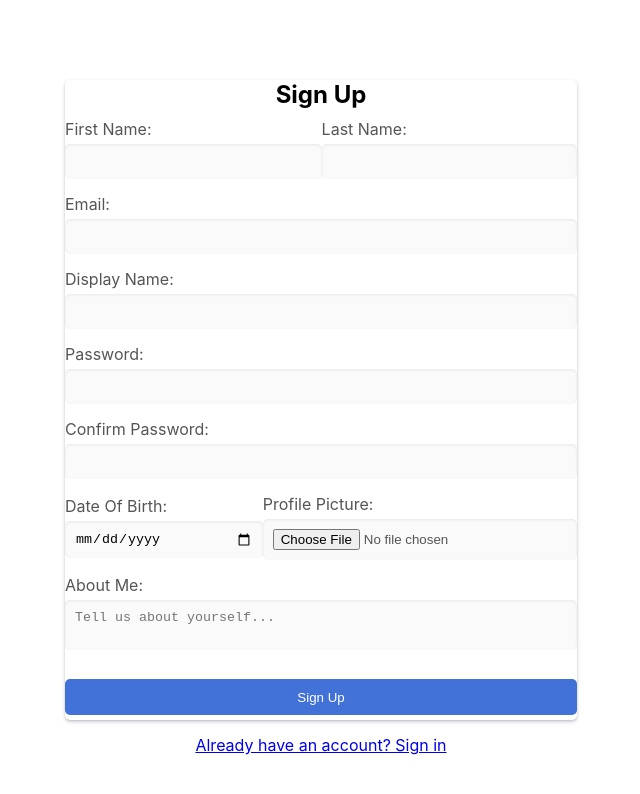
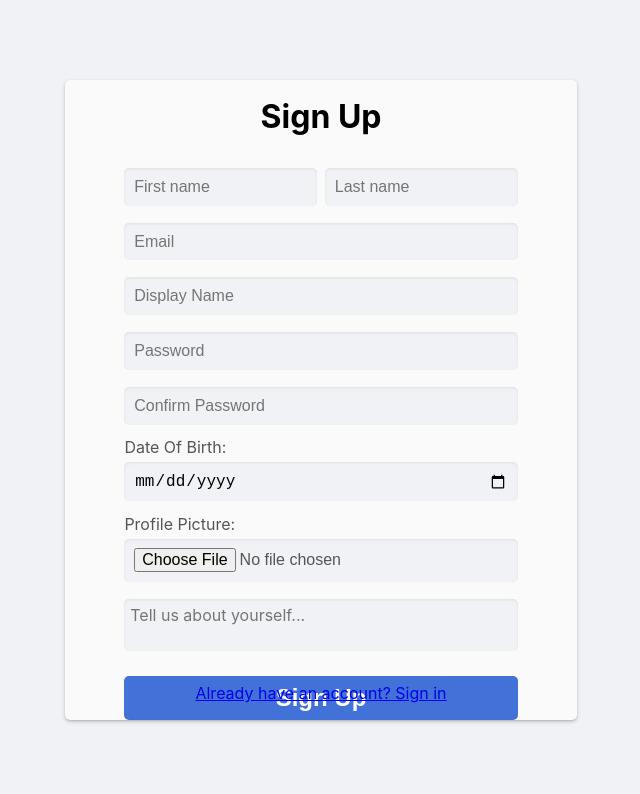
Before and after one commit to Peafield/socialnetwork, a React (Create React App) app in the folder frontend/socialnetwork/: page /signup in a window 1280 px wide. Shown: the top 794 px of the page, without its empty margins (319-959 px from the left). Built offline with nearby package versions, Linux system fonts and the light colour scheme.

Commit message:
refactor(app auth): css to be better

```diff
--- a/frontend/socialnetwork/package.json
+++ b/frontend/socialnetwork/package.json
@@ -12,6 +12,7 @@
     "@types/react-dom": "^18.2.7",
     "react": "^18.2.0",
     "react-dom": "^18.2.0",
+    "react-icons": "^4.10.1",
     "react-router-dom": "^6.14.2",
     "react-scripts": "5.0.1",
     "typescript": "^4.9.5",
--- a/frontend/socialnetwork/src/components/Auth/SignIn.tsx
+++ b/frontend/socialnetwork/src/components/Auth/SignIn.tsx
@@ -2,7 +2,7 @@ import React, { ChangeEvent, useState } from "react";
 import { Link, useNavigate } from "react-router-dom";
 import { handleAPIRequest } from "../../controllers/Api";
 import Container from "../Containers/Container";
-import styles from "./Auth.module.css";
+import styles from "./Signin.module.css";
 import { useSetUserContextAndCookie } from "../../controllers/SetUserContextAndCookie";
 import Snackbar from "../feedback/Snackbar";
 
@@ -69,13 +69,11 @@ export default function SignIn() {
       }
     } catch (error) {
       if (error instanceof Error) {
-        setError(
-          "Oops something went wrong. Please wait a minute before trying again."
-        );
+        setError("Invalid username/email or password");
         setSnackbarType("error");
         setSnackbarOpen(true);
       } else {
-        setError("An unexpected error occurred.");
+        setError("An unexpected error occurred");
         setSnackbarType("error");
         setSnackbarOpen(true);
       }
@@ -89,28 +87,24 @@ export default function SignIn() {
           <h2 className={styles.h2}>Sign In</h2>
           <form onSubmit={handleSubmit}>
             <div className={styles.inputgroup}>
-              <label className={styles.label} htmlFor="username_email">
-                Username/Email:
               <input
                 className={styles.input}
                 type="text"
+                placeholder="Username/Email"
                 value={formData.username_email}
                 name="username_email"
                 onChange={handleChange}
               />
-              </label>
             </div>
             <div className={styles.inputgroup}>
-              <label className={styles.label} htmlFor="password">
-                Password:
               <input
                 className={styles.input}
                 type="password"
+                placeholder="Password"
                 value={formData.password}
                 name="password"
                 onChange={handleChange}
               />
-              </label>
             </div>
             <div className={styles.inputgroup}>
               <button className={styles.button} type="submit">
--- a/frontend/socialnetwork/src/components/Auth/SignUp.tsx
+++ b/frontend/socialnetwork/src/components/Auth/SignUp.tsx
@@ -1,7 +1,7 @@
 import React, { useState } from "react";
 import { Link, useNavigate } from "react-router-dom";
 import { handleAPIRequest } from "../../controllers/Api";
-import styles from "./Auth.module.css";
+import styles from "./Signup.module.css";
 import Container from "../Containers/Container";
 import { useSetUserContextAndCookie } from "../../controllers/SetUserContextAndCookie";
 
@@ -79,15 +79,14 @@ export default function SignUp() {
 
   return (
     <Container>
-      <div className={styles.authcontainer}>
+      <div className={styles.suauthcontainer}>
         <div className={styles.formwrapper}>
-          <form onSubmit={handleSubmit}>
           <h2 className={styles.h2}>Sign Up</h2>
+          <form className={styles.form} onSubmit={handleSubmit}>
             <div className={styles.inputgrouprow}>
-              <label htmlFor="first_name">
-                First Name:
               <input
                 className={styles.input}
+                placeholder="First name"
                 required
                 type="text"
                 id="first_name"
@@ -95,12 +94,9 @@ export default function SignUp() {
                 value={formData.first_name}
                 onChange={handleChange}
               />
-              </label>
-
-              <label htmlFor="last_name">
-                Last Name:
               <input
                 className={styles.input}
+                placeholder="Last name"
                 required
                 type="text"
                 id="last_name"
@@ -108,13 +104,11 @@ export default function SignUp() {
                 value={formData.last_name}
                 onChange={handleChange}
               />
-              </label>
             </div>
             <div className={styles.inputgroup}>
-              <label className={styles.label} htmlFor="email">
-                Email:
               <input
                 className={styles.input}
+                placeholder="Email"
                 required
                 type="text"
                 id="email"
@@ -122,13 +116,11 @@ export default function SignUp() {
                 value={formData.email}
                 onChange={handleChange}
               />
-              </label>
             </div>
             <div className={styles.inputgroup}>
-              <label htmlFor="display_name">
-                Display Name:
               <input
                 className={styles.input}
+                placeholder="Display Name"
                 required
                 type="text"
                 id="display_name"
@@ -136,14 +128,12 @@ export default function SignUp() {
                 value={formData.display_name}
                 onChange={handleChange}
               />
-              </label>
             </div>
 
             <div className={styles.inputgroup}>
-              <label htmlFor="password">
-                Password:
               <input
                 className={styles.input}
+                placeholder="Password"
                 required
                 type="password"
                 id="password"
@@ -151,24 +141,21 @@ export default function SignUp() {
                 value={formData.password}
                 onChange={handleChange}
               />
-              </label>
             </div>
             <div className={styles.inputgroup}>
-              <label htmlFor="confirmPassword">
-                Confirm Password:
               <input
                 className={styles.input}
                 required
+                placeholder="Confirm Password"
                 type="password"
                 id="confirmPassword"
                 name="confirmPassword"
                 value={formData.confirmPassword}
                 onChange={handleChange}
               />
-              </label>
             </div>
 
-            <div className={styles.inputgrouprow}>
+            <div className={styles.inputgroup}>
               <label htmlFor="dob">
                 Date of Birth:
                 <input
@@ -181,10 +168,12 @@ export default function SignUp() {
                   onChange={handleChange}
                 />
               </label>
+            </div>
+            <div className={styles.inputgroup}>
               <label htmlFor="avatar_path">
                 Profile Picture:
                 <input
-                  className={styles.customfileupload}
+                  className={styles.input}
                   type="file"
                   id="avatar_path"
                   name="avatar_path"
@@ -193,8 +182,6 @@ export default function SignUp() {
               </label>
             </div>
             <div className={styles.inputgroup}>
-              <label htmlFor="about_me">
-                About Me:
               <textarea
                 required
                 maxLength={100}
@@ -204,7 +191,6 @@ export default function SignUp() {
                 value={formData.about_me}
                 onChange={handleChange}
               />
-              </label>
             </div>
             <div className={styles.inputgroup}>
               <button className={styles.button} type="submit">
@@ -212,7 +198,9 @@ export default function SignUp() {
               </button>
             </div>
           </form>
-          <Link to="/signin">Already have an account? Sign in</Link>
+          <Link className={styles.a} to="/signin">
+            Already have an account? Sign in
+          </Link>
         </div>
       </div>
     </Container>
--- a/frontend/socialnetwork/src/components/Auth/Auth.module.css
+++ b/frontend/socialnetwork/src/components/Auth/Signin.module.css
@@ -5,15 +5,14 @@
   justify-content: center;
   align-items: center;
   border-radius: 5px;
-  width: 40%;
-  height: 80%;
-  padding: 5%;
+  width: 30%;
+  height: 60%;
+  background-color: #fafafa;
   box-shadow: rgba(50, 50, 93, 0.25) 0px 2px 5px -1px,
     rgba(0, 0, 0, 0.3) 0px 1px 3px -1px;
 }
 
 .formwrapper {
-  position: absolute;
   display: flex;
   flex-direction: column;
   justify-content: space-evenly;
@@ -22,19 +21,25 @@
   height: 100%;
 }
 
+a {
+  font-size: 1.5rem;
+}
+
 h2 {
   display: block;
   text-align: center;
   margin-bottom: 2%;
+  font-size: 2rem;
 }
 
 form {
   display: block;
+  width: 80%;
 }
 
 .inputgroup {
   display: block;
-  margin: 10px 0;
+  margin: 2% 0;
 }
 
 .inputgrouprow {
@@ -42,7 +47,7 @@ form {
   flex-direction: row;
   justify-content: space-between;
   align-items: center;
-  margin: 10px 0;
+  margin: 2% 0;
 }
 
 label {
@@ -63,17 +68,20 @@ textarea {
   border-radius: 5px;
   border: none;
   width: 100%;
-  padding: 10px;
+  padding: 3%;
   margin: 5px 0;
+  font-size: 1.5rem;
+  background-color: #f0f2f5;
 }
 
 textarea {
   resize: none;
+  background-color: #f0f2f5;
 }
 
 button {
   width: 100%;
-  padding: 2%;
+  padding: 3.5%;
   margin: 2% 0;
   background-color: #4272d7;
   border-radius: 5px;
@@ -81,6 +89,8 @@ button {
   border: none;
   cursor: pointer;
   transition: all 0.4s ease;
+  font-size: 1.5rem;
+  font-weight: 900;
 }
 
 button:hover {
--- /dev/null
+++ b/frontend/socialnetwork/src/components/Auth/Signup.module.css
@@ -0,0 +1,107 @@
+.suauthcontainer {
+  position: relative;
+  display: flex;
+  flex-direction: column;
+  justify-content: center;
+  align-items: center;
+  border-radius: 5px;
+  width: 40%;
+  height: 80%;
+  background-color: #fafafa;
+  box-shadow: rgba(50, 50, 93, 0.25) 0px 2px 5px -1px,
+    rgba(0, 0, 0, 0.3) 0px 1px 3px -1px;
+}
+
+.suauthcontainer .formwrapper {
+  display: flex;
+  flex-direction: column;
+  justify-content: space-evenly;
+  align-items: center;
+  width: 100%;
+  height: 100%;
+}
+
+.suauthcontainer a {
+  font-size: 1rem;
+}
+
+.suauthcontainer h2 {
+  display: block;
+  text-align: center;
+  margin-bottom: 0.5%;
+  font-size: 2rem;
+}
+
+.suauthcontainer form {
+  display: block;
+  width: 80%;
+  height: 80%;
+}
+
+.suauthcontainer input {
+  outline: none;
+  background: #fafafa;
+  box-shadow: inset 0 1px 3px 0 rgba(0, 0, 0, 0.08);
+  border-radius: 5px;
+  border: none;
+  width: 100%;
+  padding: 2.5%;
+  margin-bottom: 1%;
+  font-size: 1rem;
+  background-color: #f0f2f5;
+}
+
+.suauthcontainer .inputgroup {
+  display: block;
+  margin: 2%;
+}
+
+.suauthcontainer .inputgrouprow {
+  display: flex;
+  flex-direction: row;
+  justify-content: space-between;
+  align-items: center;
+  margin: 2%;
+}
+
+.suauthcontainer .inputgrouprow input {
+  flex: 1;
+  margin-right: 2%;
+}
+
+.suauthcontainer .inputgrouprow input:last-child {
+  margin-right: 0;
+}
+
+label {
+  display: block;
+  text-transform: capitalize;
+  font-size: 1rem;
+  color: #555;
+}
+
+.suauthcontainer textarea {
+  padding: 1.5%;
+  resize: none;
+  background-color: #f0f2f5;
+  font-size: 1rem;
+  font-family: inherit;
+}
+
+.suauthcontainer button {
+  width: 100%;
+  padding: 2%;
+  margin: 2% 0;
+  background-color: #4272d7;
+  border-radius: 5px;
+  color: white;
+  border: none;
+  cursor: pointer;
+  transition: all 0.4s ease;
+  font-size: 1.5rem;
+  font-weight: 900;
+}
+
+.suauthcontainer button:hover {
+  background-color: #0056b3;
+}
--- a/frontend/socialnetwork/src/components/Containers/Container.module.css
+++ b/frontend/socialnetwork/src/components/Containers/Container.module.css
@@ -9,5 +9,5 @@
   gap: 5%;
   width: 100vw;
   height: 100vh;
-  background-color: rgba(255, 255, 255);
+  background-color: #f0f2f5;
 }
```
Also changed, not shown: frontend/socialnetwork/src/components/feedback/Snackbar.tsx (+34 -4 lines), 2 other files (tests, documents, lock files or other folders). Lines whose indentation alone changed are shown as unchanged.
